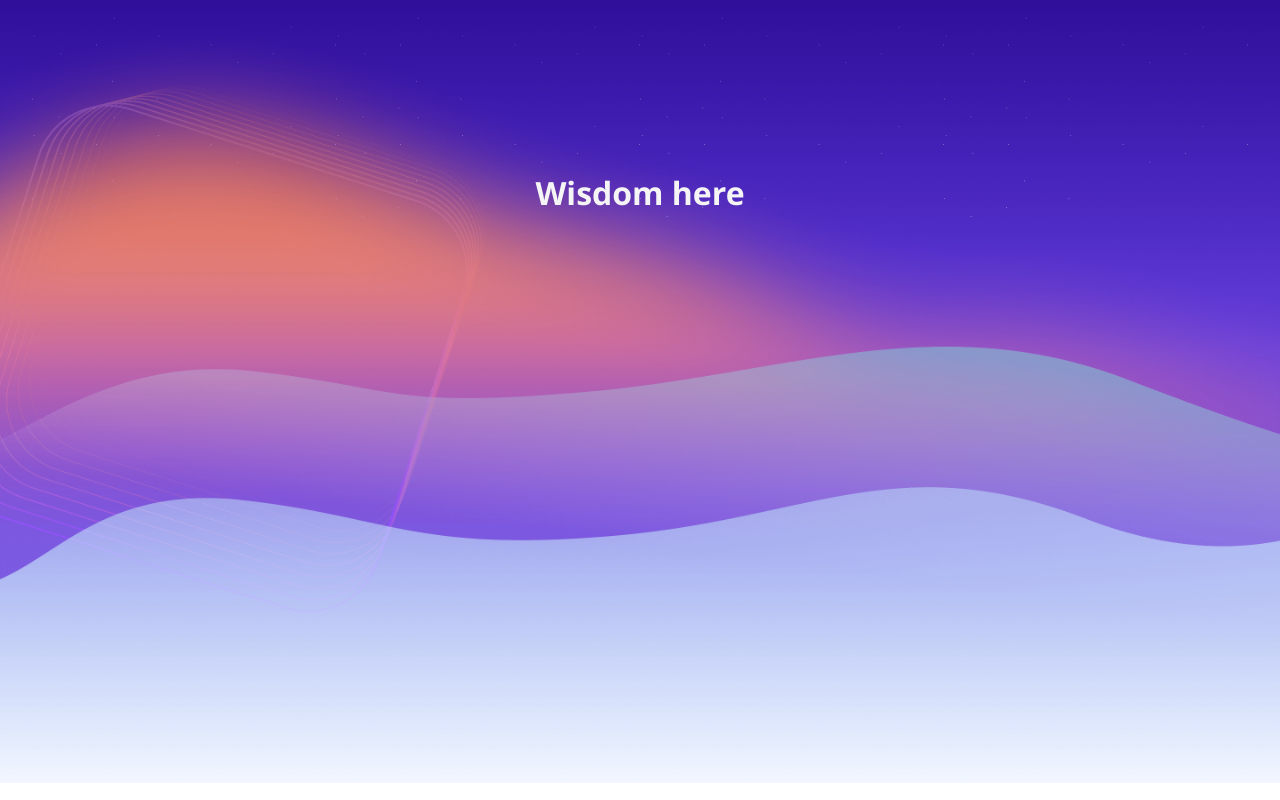
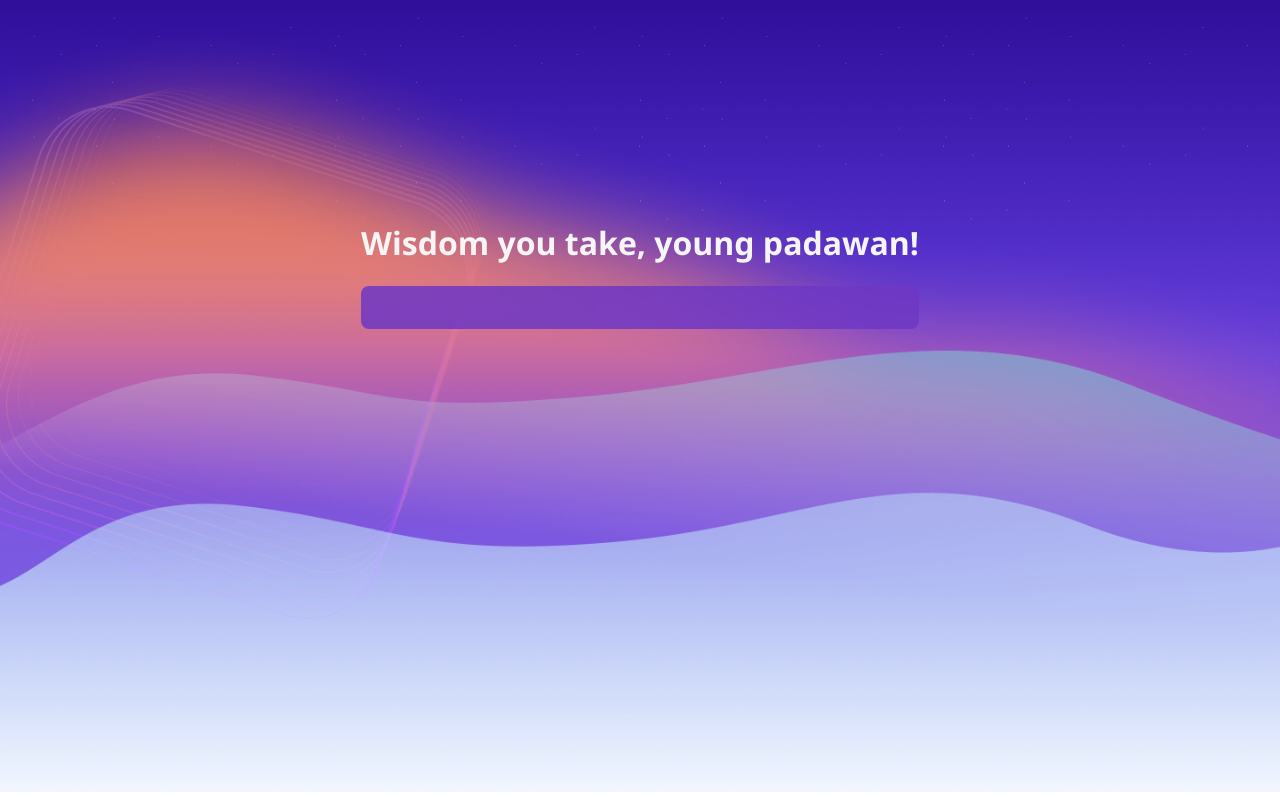
Before and after one commit to saurabhsatralkar21/dailywisdom-reactapp, a React (Create React App) app: page / in a window 1280 px wide. Built offline with nearby package versions, Linux system fonts and the light colour scheme; no server answers.

Commit message:
Corrected CSS and adding a button

```diff
--- a/src/App.css
+++ b/src/App.css
@@ -1,3 +1,5 @@
+@import url('https://fonts.googleapis.com/css2?family=Poppins:wght@400&display=swap');
+
 .App {
   text-align: center;
 }
@@ -38,7 +40,7 @@
 }
 
 .Wrapper {
-  padding-top: 150px;
+  padding-top: 200px;
   display: grid;
   justify-items: center;
 }
@@ -48,6 +50,7 @@
   width: 100%;
   top: 0px;
   z-index: -1;
+  height: 99%;
  }
 
  .heading {
@@ -55,14 +58,21 @@
   font-family:'Segoe UI', Tahoma, Geneva, Verdana, sans-serif;
  }
 
-.adviseTexts {
-  color: whitesmoke;
-  width: 40%;
-  height: auto;
+
+.adviseBox {
+  height: 50%;
+  width: 100%;
   background-color: #6F38C5;
-  opacity: 85%;
   border-top-left-radius: 8px;
   border-top-right-radius: 8px;
   border-bottom-left-radius: 8px;
   border-bottom-right-radius: 8px;
+  color: whitesmoke;
+  opacity: 85%;
+  place-items: center;
 }
+
+.adviseBox p {
+  line-height: 6rem;
+  font-family: 'Poppins', sans-serif;
+}
--- a/src/components/Wisdom.js
+++ b/src/components/Wisdom.js
@@ -3,17 +3,17 @@ import { useEffect, useState } from "react";
 
 const Wisdom = () => {
 
-    const [advice, setAdvice] = useState("");
+    const [advise, setAdvise] = useState("");
 
 
     useEffect(() => {
-        const adviceEndpoint = "https://api.adviceslip.com/advice";
+        const adviseEndpoint = "https://api.adviceslip.com/advice";
 
         const fetchData = async () => {
         try {
-            const response = await fetch(adviceEndpoint);
+            const response = await fetch(adviseEndpoint);
             const adviseJsonFormat = await response.json(response);
-            setAdvice(adviseJsonFormat.slip.advice)
+            setAdvise(adviseJsonFormat.slip.advice)
         } catch(error){
             console.log(error);
         }
@@ -24,10 +24,10 @@ const Wisdom = () => {
 
     return(
         <div>
-            <h1 className="heading"> Wisdom here </h1>
-            <div className="adviceTexts">
-                {advice}
-            </div>
+            <h1 className="heading"> Wisdom you take, young padawan! </h1>
+            <div className='adviseBox'>
+                <p>{advise}</p>
+              </div>
         </div>
     )
 }
```
Also changed, not shown: src/components/MoreWisdom.js (added).
